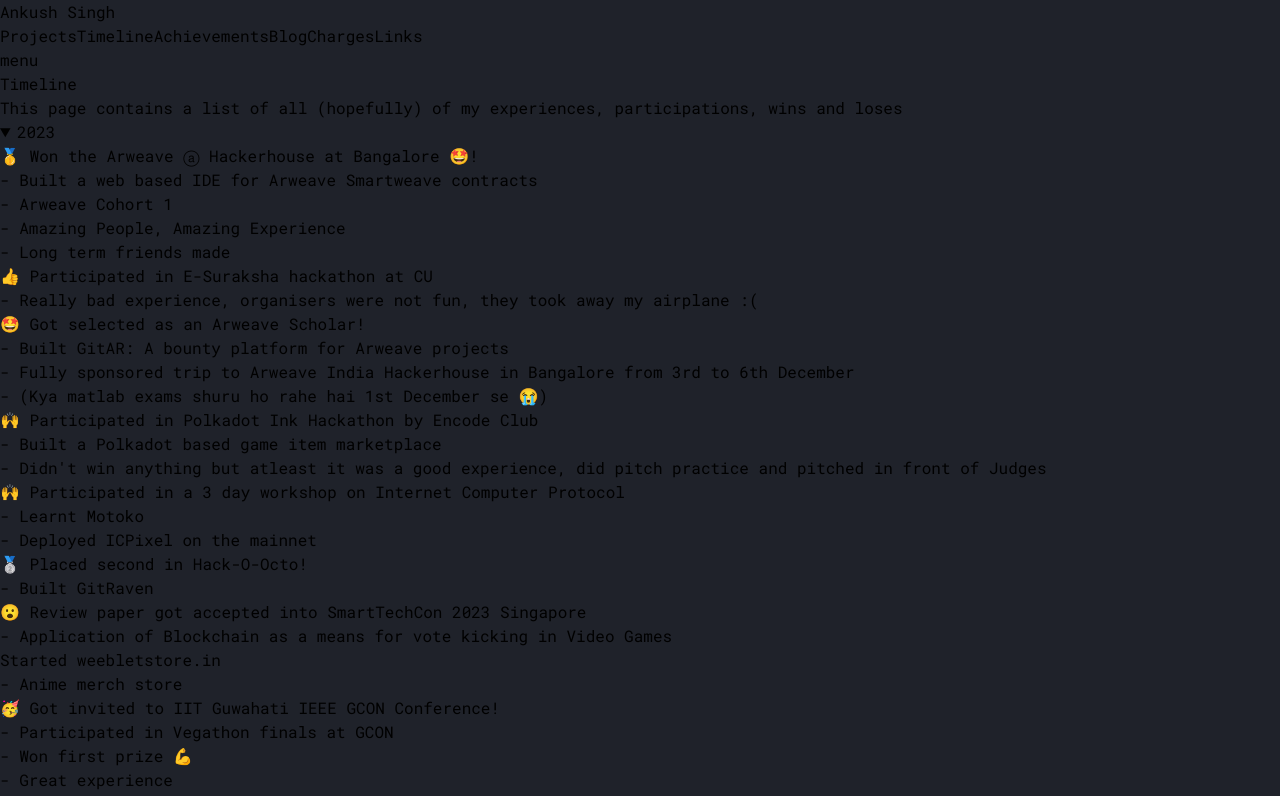
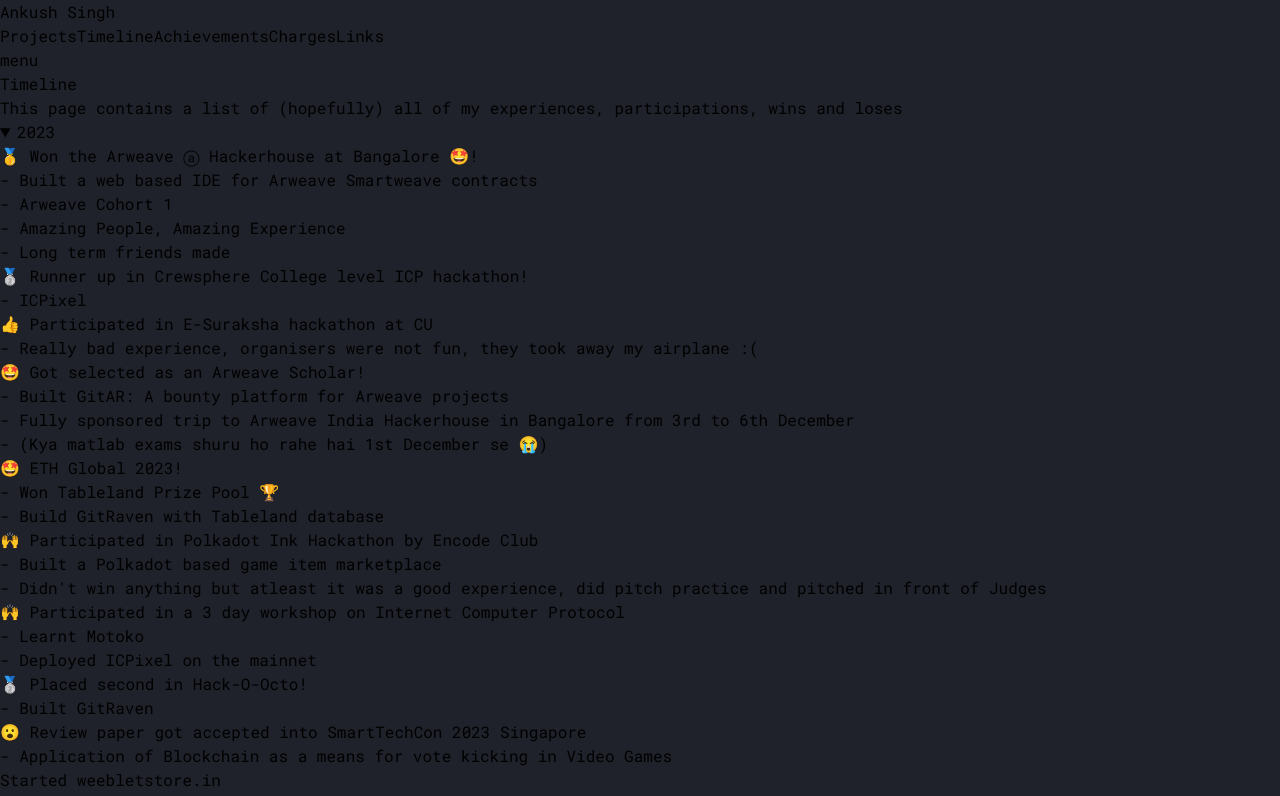
Before and after one commit to ankushKun/ankushKun.github.io, a React (Vite) app: page /#/timeline in a window 1280 px wide. Shown: the top 796 px of the page. Built offline with nearby package versions, Linux system fonts and the light colour scheme.

Commit message:
icp added

```diff
--- a/src/data/cert.ts
+++ b/src/data/cert.ts
@@ -5,6 +5,7 @@
 import nh2 from "../assets/certificates/achievement/nh-2.jpg"
 import supportathon from "../assets/certificates/achievement/supportathon.jpg"
 import wmd from "../assets/certificates/achievement/wemakedevs.jpg"
+import icp from "../assets/certificates/achievement/crewsphere-icp.jpg"
 
 import awscd from "../assets/certificates/participation/aws-cd-2022.jpg"
 import bcPhoto from "../assets/certificates/participation/british-council-photography.jpg"
@@ -34,6 +35,10 @@
     {
         title: "🥇 Grand Prize - Arweave India Cohort #1 hackerhouse - 2023",
         image: "https://media.discordapp.net/attachments/952560619264020510/1184744702491242526/tweet-1734972911163961371_1.png",
+    },
+    {
+        title: "🥈 Crewsphere ICP College level hackathon",
+        image: icp
     },
     {
         title: "🥈 2nd  - Hack-O-Octo 1.0 - 2023",
--- a/src/data/nav.ts
+++ b/src/data/nav.ts
@@ -16,10 +16,10 @@
         name: "Achievements",
         path: "/achievements"
     },
-    {
-        name: "Blog",
-        path: "/blog"
-    },
+    // {
+    //     name: "Blog",
+    //     path: "/blog"
+    // },
     {
         name: "Charges",
         path: "/charges"
--- a/src/data/timeline.ts
+++ b/src/data/timeline.ts
@@ -18,6 +18,12 @@
     highlight: true,
   },
   {
+    title: "🥈 Runner up in Crewsphere College level ICP hackathon",
+    description: ["ICPixel"],
+    year: 2023,
+    highlight: true
+  },
+  {
     title: "👍 Participated in E-Suraksha hackathon at CU",
     description: [
       "Really bad experience, organisers were not fun, they took away my airplane :(",
@@ -31,6 +37,15 @@
       "Built GitAR: A bounty platform for Arweave projects",
       "Fully sponsored trip to Arweave India Hackerhouse in Bangalore from 3rd to 6th December",
       "(Kya matlab exams shuru ho rahe hai 1st December se 😭)",
+    ],
+    year: 2023,
+    highlight: true,
+  },
+  {
+    title: "🤩 ETH Global 2023",
+    description: [
+      "Won Tableland Prize Pool 🏆️",
+      "Build GitRaven with Tableland database"
     ],
     year: 2023,
     highlight: true,
--- a/src/pages/timeline.tsx
+++ b/src/pages/timeline.tsx
@@ -17,7 +17,7 @@
 
     return <Page title="Timeline">
         <div className="text-center text-2xl font-bold p-1 border my-10">Timeline</div>
-        <div className="my-10">This page contains a list of all <span className=" opacity-50">(hopefully)</span> of my experiences, participations, wins and loses</div>
+        <div className="my-10">This page contains a list of <span className="text-sm opacity-50">(hopefully)</span> all of my experiences, participations, wins and loses</div>
 
         {
             Object.keys(yearWiseTimeline).reverse().map((year: string, _: number) => {
@@ -27,7 +27,7 @@
                         {
                             yearWiseTimeline[year as unknown as number].map((item: TimelineItemType, __: number) => {
                                 return <div key={__} className="my-4 bg-black/20 p-2">
-                                    <div className={`text-xl ${item.highlight ? "text-green-300 font-medium" : ""}`}>{item.title}{item.highlight&&"!"}</div>
+                                    <div className={`text-xl ${item.highlight ? "text-green-300 font-medium" : ""}`}>{item.title}{item.highlight && "!"}</div>
                                     <div className="pl-9 pt-2">
                                         {
                                             item.description.map((desc: string, ___: number) => {
```
Also changed, not shown: src/assets/certificates/achievement/crewsphere-icp.jpg (added).
